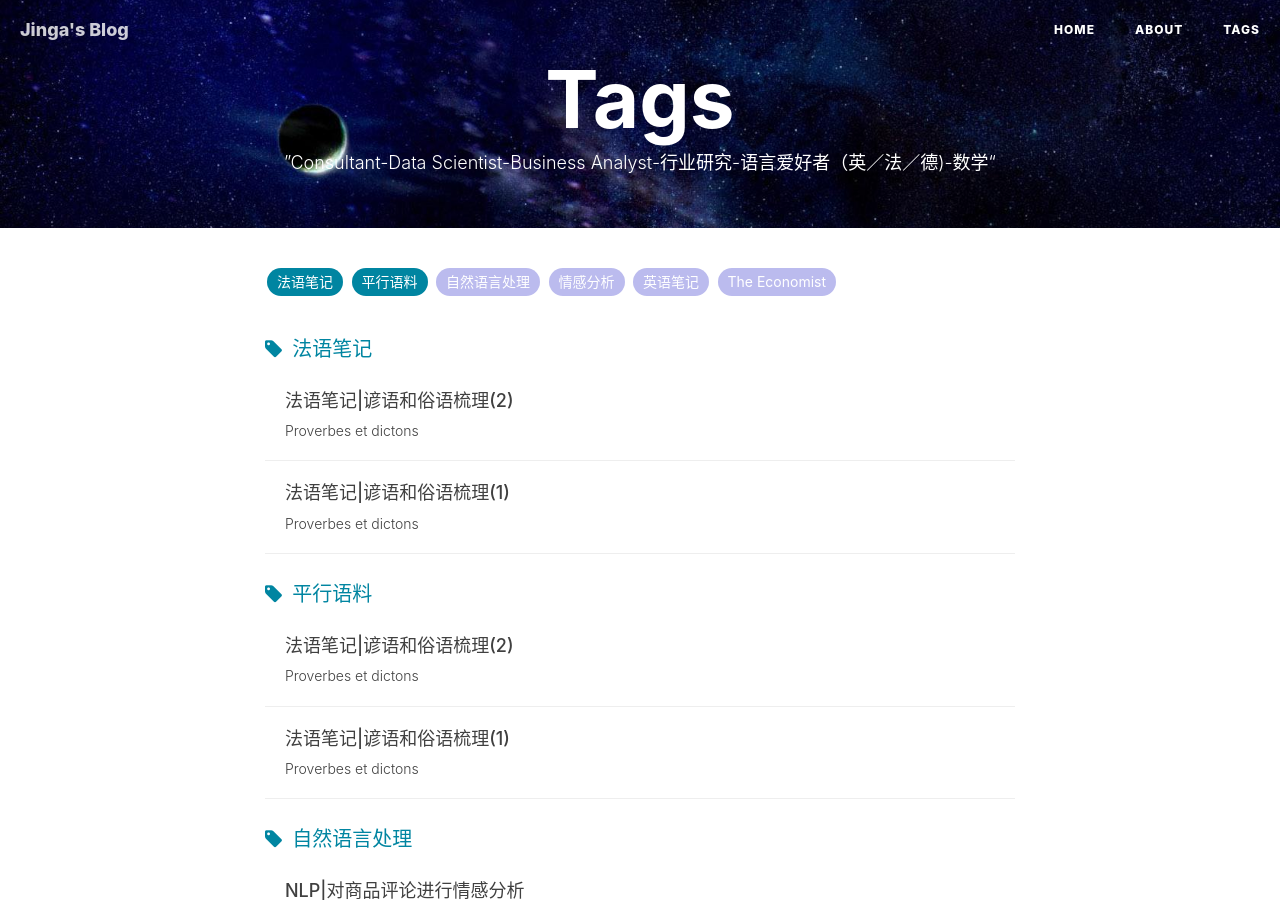
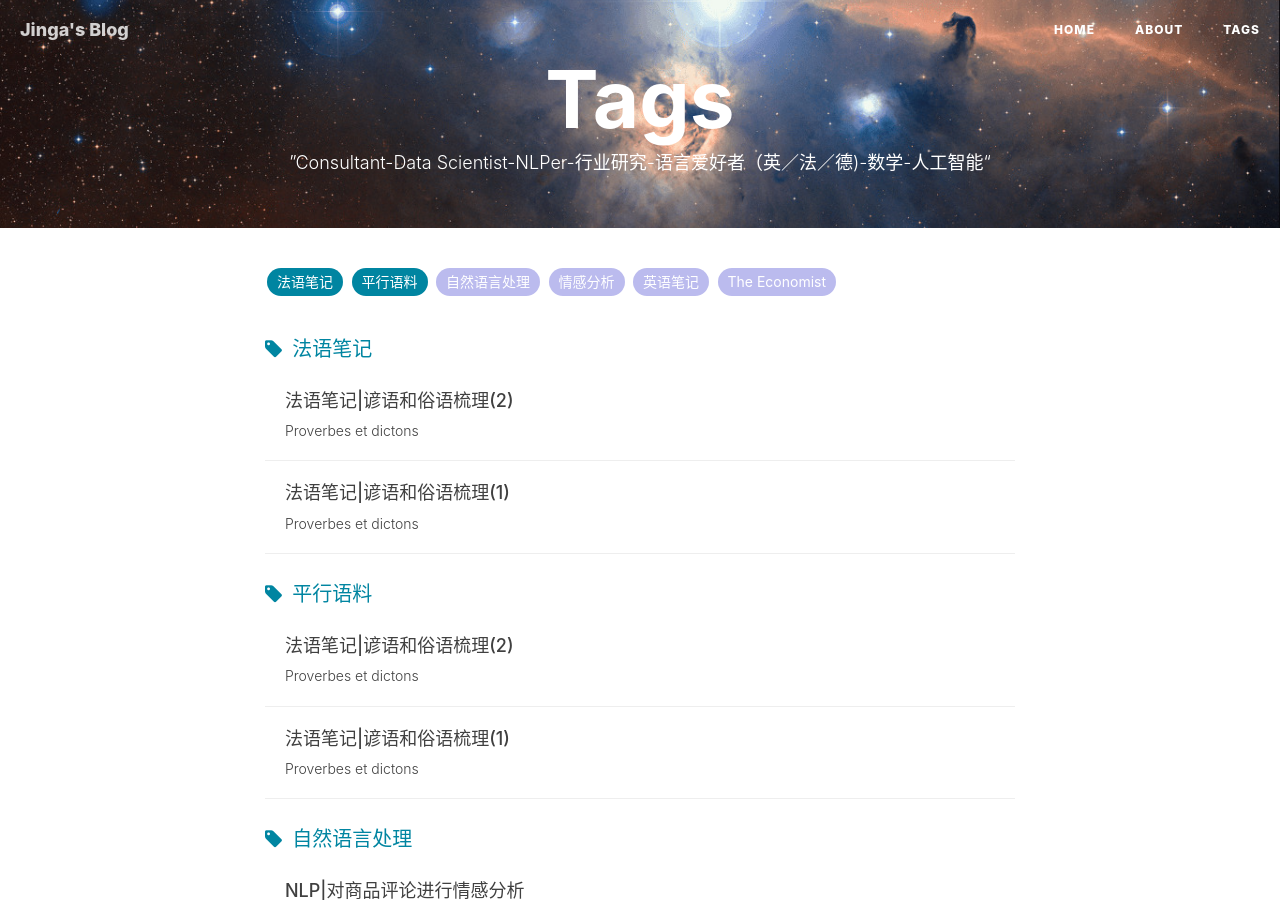
Before and after one commit to JingZHOUjinga/JingZhouJinga.github.io, a Jekyll site: the page built from tags.html, in a window 1280 px wide and 900 px high. Built offline with Jekyll 4.4.1, drawn with Linux system fonts in a browser that asks for light colours; nearby versions of some CDN libraries; comment, search, counter and statistics services are not loaded.

Commit message:
Update tags.html

```diff
--- a/tags.html
+++ b/tags.html
@@ -1,8 +1,8 @@
 ---
 title: Tags
 layout: default
-description: ”Consultant-Data Scientist-Business Analyst-行业研究-语言爱好者（英／法／德)-数学“
-header-img: "img/tagbg.jpg"
+description: ”Consultant-Data Scientist-NLPer-行业研究-语言爱好者（英／法／德)-数学-人工智能“
+#header-img: "img/tagbg.jpg"
 ---
 
 <!-- Page Header -->
```
